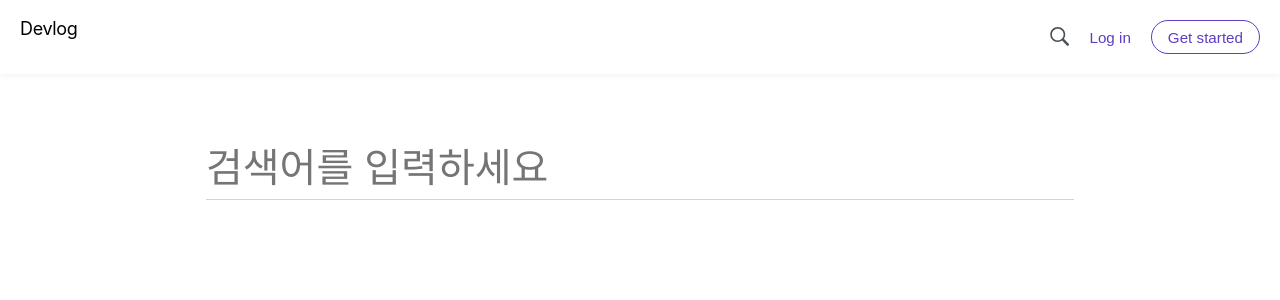
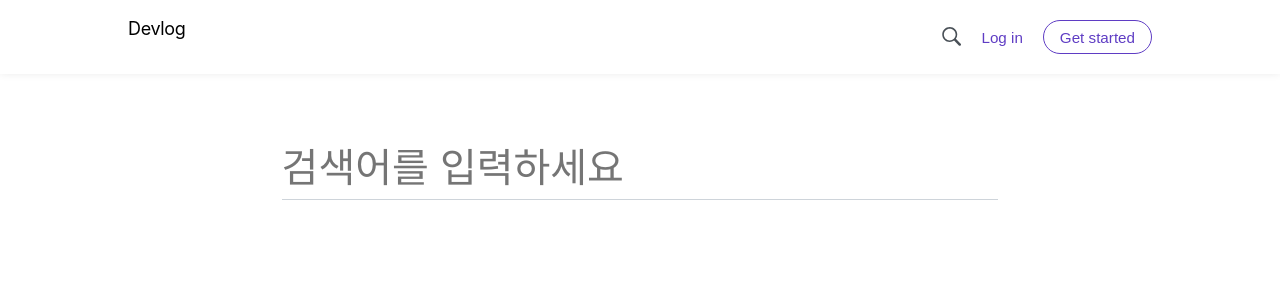
Before and after one commit to eunbin-lee/devlog, a Next.js app: page /search in a window 1280 px wide. Shown: the top 300 px of the page. Built offline with nearby package versions, Linux system fonts and the light colour scheme; what typesafe-actions would draw is missing.

Commit message:
design: Modify layout width

```diff
--- a/src/components/header/Header.tsx
+++ b/src/components/header/Header.tsx
@@ -47,13 +47,13 @@ function Header() {
           >
             Get started
           </Button>
-          <AuthModal
-            visible={visible}
-            mode={authMode}
-            onSwitch={onToggleMode}
-            onClose={() => onCloseModal()}
-          />
         </Gnb>
+        <AuthModal
+          visible={visible}
+          mode={authMode}
+          onSwitch={onToggleMode}
+          onClose={() => onCloseModal()}
+        />
       </Inner>
     </Container>
   );
@@ -68,13 +68,13 @@ const Container = styled.header`
 `;
 const Inner = styled.div`
   overflow: hidden;
-  width: 1240px;
+  width: 1024px;
   margin: 0 auto;
   padding: 1.25rem 0;
 
-  ${theme.media.xlarge} {
+  ${theme.media.large} {
     width: 100%;
-    padding: 1rem;
+    padding: 1.25rem 1rem;
   }
   ${theme.media.small} {
     width: 320px;
@@ -87,7 +87,6 @@ const Logo = styled.div`
 const Gnb = styled.div`
   float: right;
   display: flex;
-  justify-content: right;
   align-items: center;
 `;
 const Login = styled.button`
--- a/src/components/home/HomeLayout.tsx
+++ b/src/components/home/HomeLayout.tsx
@@ -41,10 +41,10 @@ function HomeLayout() {
 export default HomeLayout;
 
 const Posts = styled.div`
-  width: 1240px;
+  width: 1024px;
   margin: 1rem auto;
 
-  ${theme.media.xlarge} {
+  ${theme.media.large} {
     width: 100%;
     padding: 0 1rem;
   }
@@ -57,7 +57,7 @@ const Post = styled.div`
   height: 25rem;
   float: left;
   margin-right: 3%;
-  margin-bottom: 2rem;
+  margin-bottom: 3rem;
   &:nth-child(3n) {
     margin-right: 0;
   }
--- a/src/components/search/Search.tsx
+++ b/src/components/search/Search.tsx
@@ -17,11 +17,11 @@ export default Search;
 
 const Container = styled.div`
   overflow: hidden;
-  width: 1240px;
+  width: 1024px;
   margin: 0 auto;
   padding: 1rem 0;
 
-  ${theme.media.xlarge} {
+  ${theme.media.large} {
     width: 100%;
   }
   ${theme.media.small} {
```
